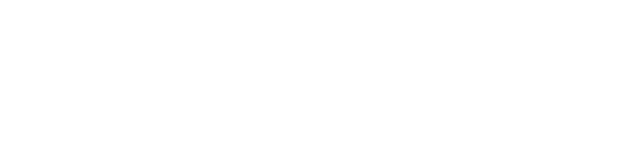
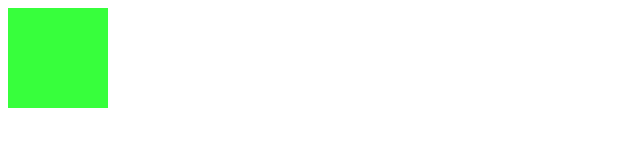
Before and after one commit to liupengzhouyi/AboutCss, a plain HTML site: page 过渡/HTMLFile/index.html in a window 1280 px wide. Shown: the whole page, without its empty margins (0-640 px from the left). Drawn offline with Linux system fonts and the light colour scheme.

Commit message:
过渡.完成 V 1.0.1

```diff
--- a/过渡/CSSFile/index.css
+++ b/过渡/CSSFile/index.css
@@ -0,0 +1,18 @@
+div
+{
+    width: 100px;
+    height: 100px;
+    background: #37ff3c;
+    transition: width 3s, transform 2s;
+
+    transition-duration: 3s; /*定义过渡效果花费的时间。默认是 0。	3*/
+    transition-timing-function: ease;	/*规定过渡效果的时间曲线。默认是 "ease"。	3*/
+    transition-delay: 2s;	/*规定过渡效果何时开始。默认是 0。*/
+
+}
+
+div:hover
+{
+    width: 300px;
+    transform: rotate(180deg); /*翻转属性*/
+}
--- a/过渡/HTMLFile/index.html
+++ b/过渡/HTMLFile/index.html
@@ -3,8 +3,11 @@
 <head>
     <meta charset="UTF-8">
     <title>Title</title>
+    <link type="text/css" href="../CSSFile/index.css" rel="stylesheet">
 </head>
 <body>
 
+<div></div>
+
 </body>
 </html>
```
